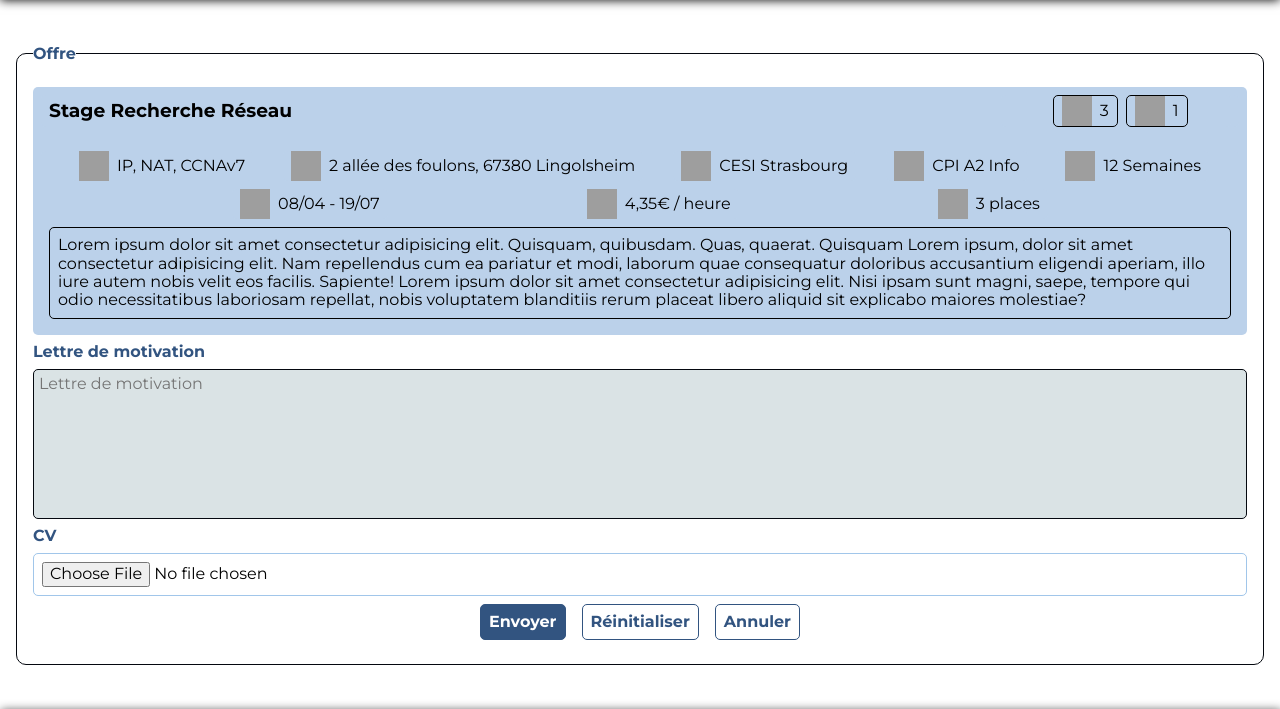
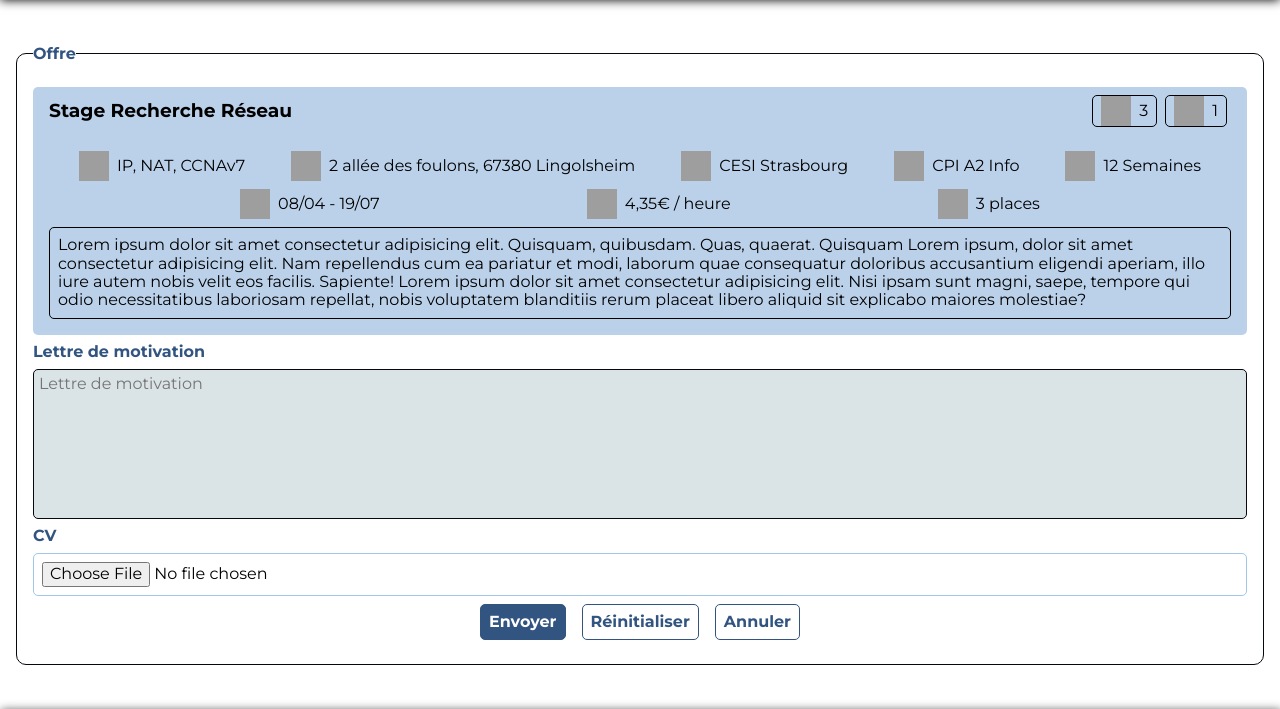
Before and after one commit to aschnepp/Projet-WEB-BETA, a PHP site: page /pages/postuler.html in a window 1280 px wide. Shown: the part 60-769 px from the top of the page. Run offline with PHP 8.4, Linux system fonts and the light colour scheme; grey boxes are pictures that could not be loaded.

Commit message:
Modification CSS de l'offre

```diff
--- a/assets/styles/postuler.css
+++ b/assets/styles/postuler.css
@@ -146,14 +146,20 @@ fieldset section.headerOffre {
 }
 
 fieldset section.headerOffre h3 {
+  padding-left: 0.5rem;
+  align-items: center;
   justify-content: start;
-  flex-grow: 10;
+  flex-grow: 100;
 }
 
-fieldset section.stats {
+main fieldset section.stats {
   flex-grow: 1;
   justify-content: center;
   flex-wrap: nowrap;
+}
+
+main fieldset section.headerOffre {
+  padding: 0;
 }
 
 fieldset section.stats section {
@@ -163,7 +169,6 @@ fieldset section.stats section {
 
 section h3 {
   display: flex;
-  margin-top: auto 0;
   align-items: center;
   justify-content: center;
 }
--- a/assets/styles/search.css
+++ b/assets/styles/search.css
@@ -464,7 +464,7 @@ main #affichage-filtre .headerOffre h3 {
     margin-top: auto 0;
     align-items: center;
     justify-content: start;
-    flex-grow: 10;
+    flex-grow: 100;
 }
 
 main #affichage-filtre .headerOffre {
@@ -482,6 +482,7 @@ main #affichage-filtre .headerOffre .stats {
     flex-grow: 1;
     justify-content: center;
     flex-wrap: nowrap;
+    padding: 0px;
 }
 
 main #affichage-filtre .likes {
@@ -500,6 +501,7 @@ main #affichage-filtre .demandes {
 
 main #affichage-filtre .description {
     border: solid black 1px;
+    margin-top: 0.5rem;
     padding: 0.5rem;
 }
 
```
